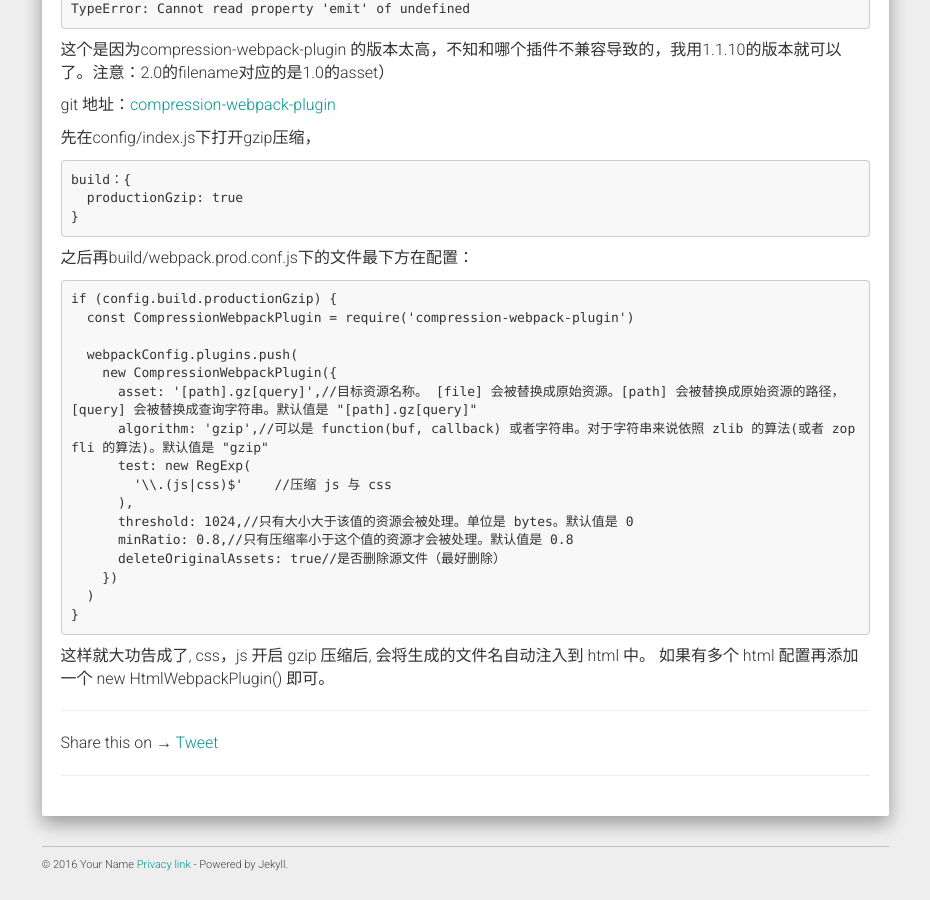
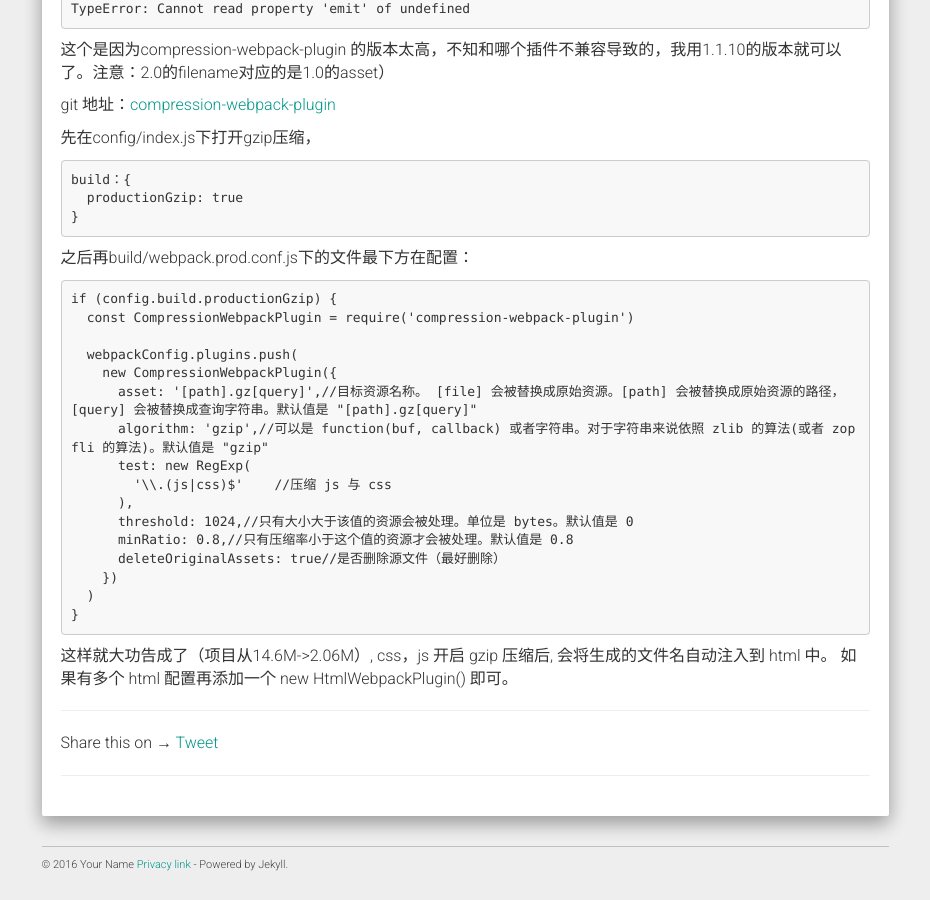
Before and after one commit to kelly-zkl/kelly-zkl.github.io, a Jekyll site: the page built from _posts/2018-09-14-webpack压缩.md, in a window 1280 px wide and 900 px high, scrolled down 1743 px. Shown: the whole window, without its empty margins (321-1251 px from the left). Built offline with Jekyll 4.4.1, drawn with Linux system fonts in a browser that asks for light colours; nearby versions of some CDN libraries; comment, search, counter and statistics services are not loaded.

Commit message:
Update 2018-09-14-webpack压缩.md

````diff
--- a/_posts/2018-09-14-webpack压缩.md
+++ b/_posts/2018-09-14-webpack压缩.md
@@ -106,4 +106,4 @@ if (config.build.productionGzip) {
 }
 ```
 
-这样就大功告成了, css，js 开启 gzip 压缩后, 会将生成的文件名自动注入到 html 中。 如果有多个 html 配置再添加一个 new HtmlWebpackPlugin() 即可。
+这样就大功告成了（项目从14.6M->2.06M）, css，js 开启 gzip 压缩后, 会将生成的文件名自动注入到 html 中。 如果有多个 html 配置再添加一个 new HtmlWebpackPlugin() 即可。
````
